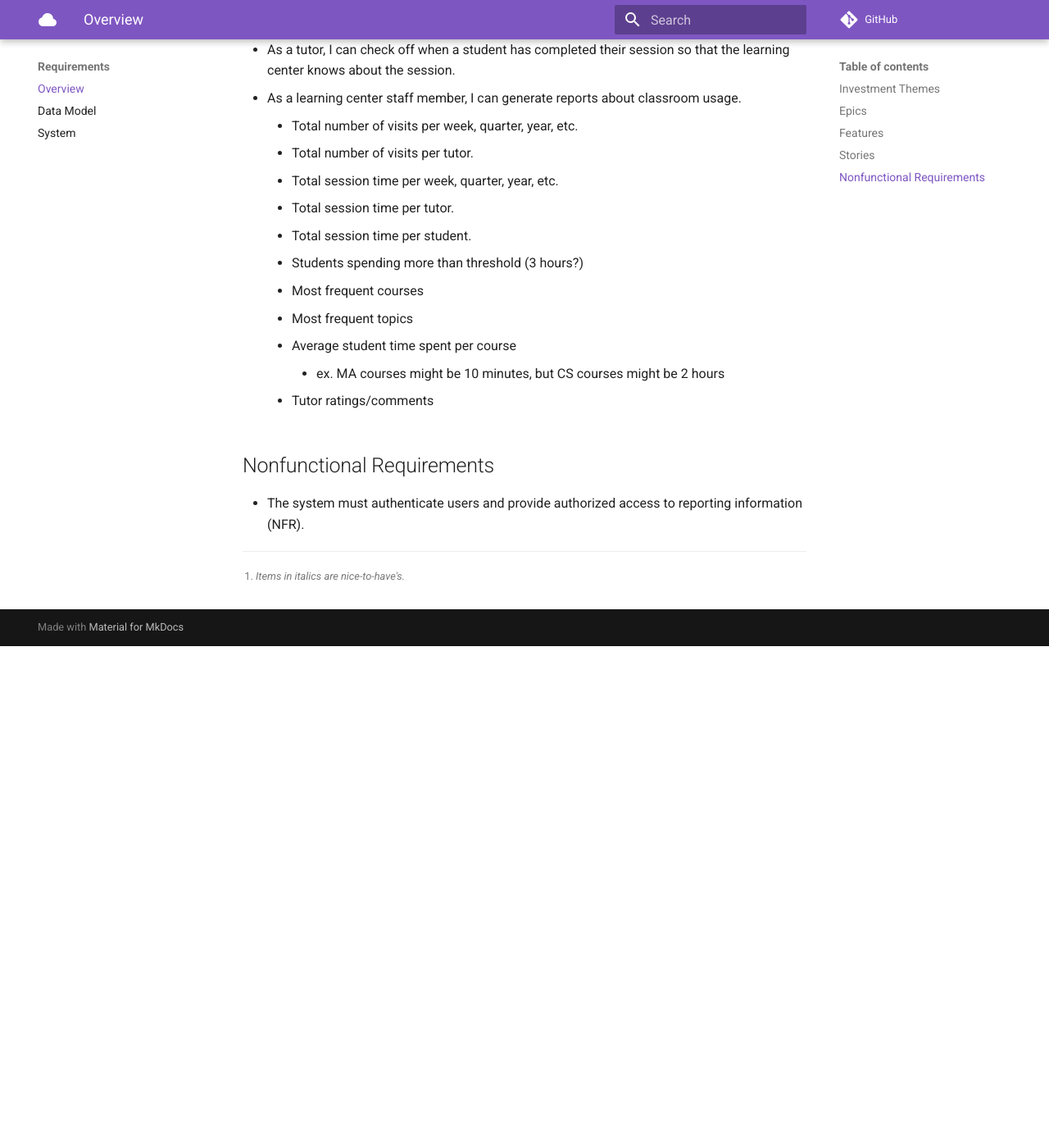
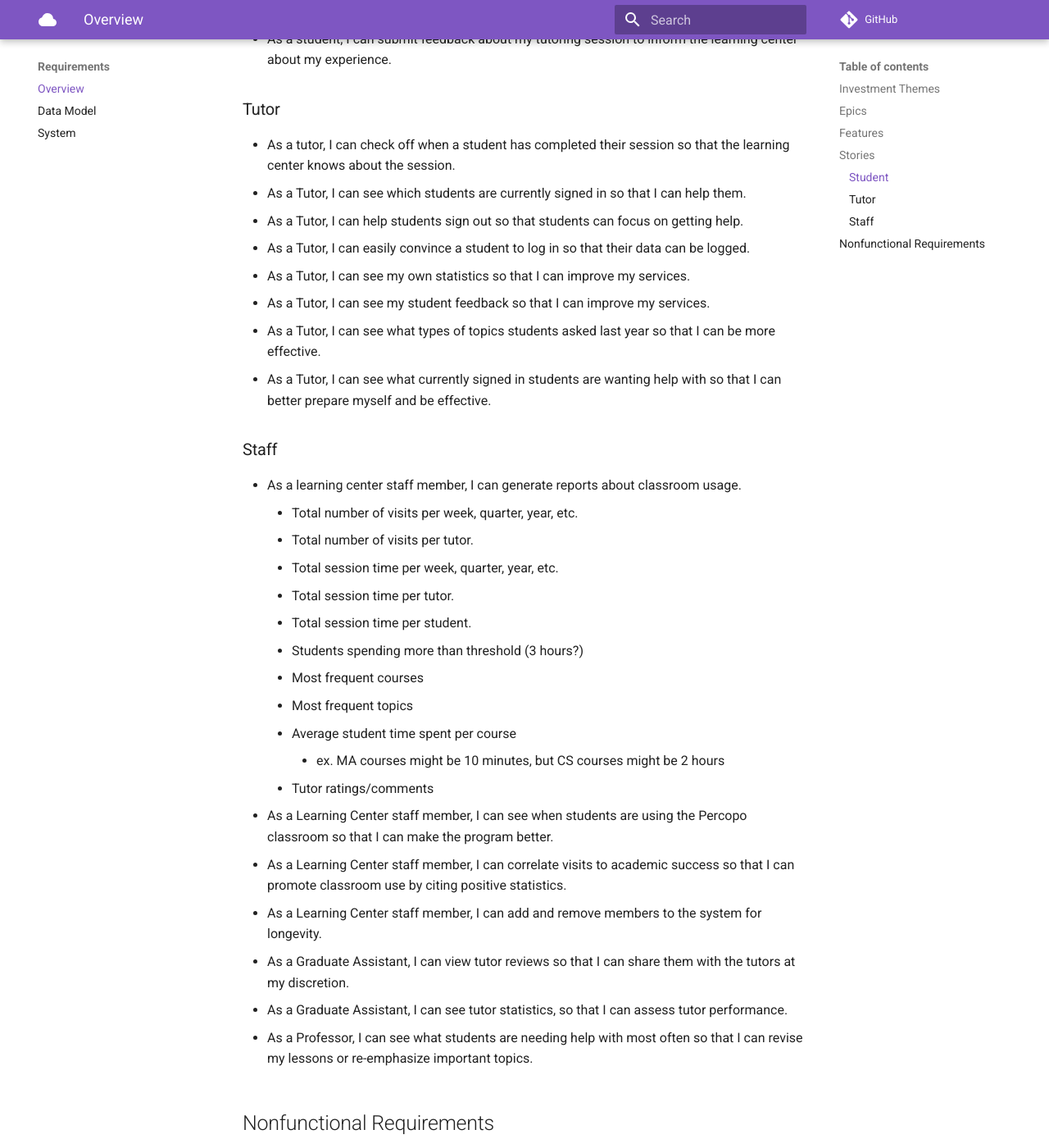
Before and after one commit to srtsignin/docs, an MkDocs documentation site: the page built from docs/requirements/index.md, in a window 1280 px wide and 1400 px high, scrolled down 867 px. Shown: the whole window at 82% size. Built offline with MkDocs 1.6.1 and Material for MkDocs 9.7.7, drawn with Linux system fonts in a browser that asks for light colours; before the commit the page ends 1655 px from its top, so only the background shows below that; some of the changed text lies outside the part shown.

Commit message:
added user stories from meeting

```diff
--- a/docs/requirements/index.md
+++ b/docs/requirements/index.md
@@ -17,11 +17,25 @@
 
 ## Stories
 
-- As a student, I can sign in online to the percopo classroom so that I can receive help from a tutor. lsaflkjsa
+### Student
+- As a student, I can sign in online to the percopo classroom so that I can receive help from a tutor.
     - LDAP username/password
     - ID Card
 - As a student, I can submit feedback about my tutoring session to inform the learning center about my experience.
+
+### Tutor
 - As a tutor, I can check off when a student has completed their session so that the learning center knows about the session.
+- As a Tutor, I can see which students are currently signed in so that I can help them.
+- As a Tutor, I can help students sign out so that students can focus on getting help.
+- As a Tutor, I can easily convince a student to log in so that their data can be logged.
+
+- As a Tutor, I can see my own statistics so that I can improve my services.
+- As a Tutor, I can see my student feedback so that I can improve my services.
+
+- As a Tutor, I can see what types of topics students asked last year so that I can be more effective.
+- As a Tutor, I can see what currently signed in students are wanting help with so that I can better prepare myself and be effective.
+
+### Staff
 - As a learning center staff member, I can generate reports about classroom usage.
     - Total number of visits per week, quarter, year, etc.
     - Total number of visits per tutor.
@@ -34,6 +48,15 @@
     - Average student time spent per course
         - ex. MA courses might be 10 minutes, but CS courses might be 2 hours
     - Tutor ratings/comments
+- As a Learning Center staff member, I can see when students are using the Percopo classroom so that I can make the program better.
+- As a Learning Center staff member, I can correlate visits to academic success so that I can promote classroom use by citing positive statistics.
+
+- As a Learning Center staff member, I can add and remove members to the system for longevity.
+
+- As a Graduate Assistant, I can view tutor reviews so that I can share them with the tutors at my discretion.
+- As a Graduate Assistant, I can see tutor statistics, so that I can assess tutor performance.
+
+- As a Professor, I can see what students are needing help with most often so that I can revise my lessons or re-emphasize important topics.
 
 ## Nonfunctional Requirements
 
```
